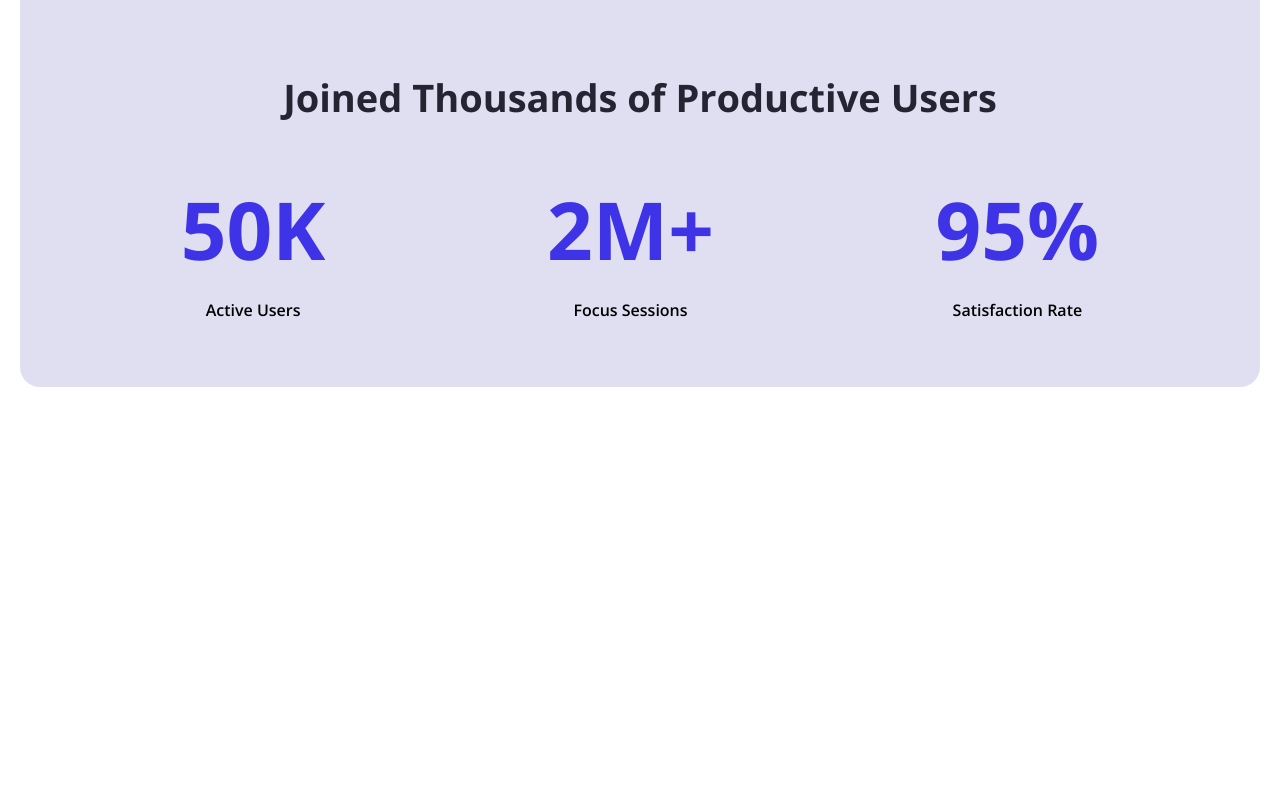
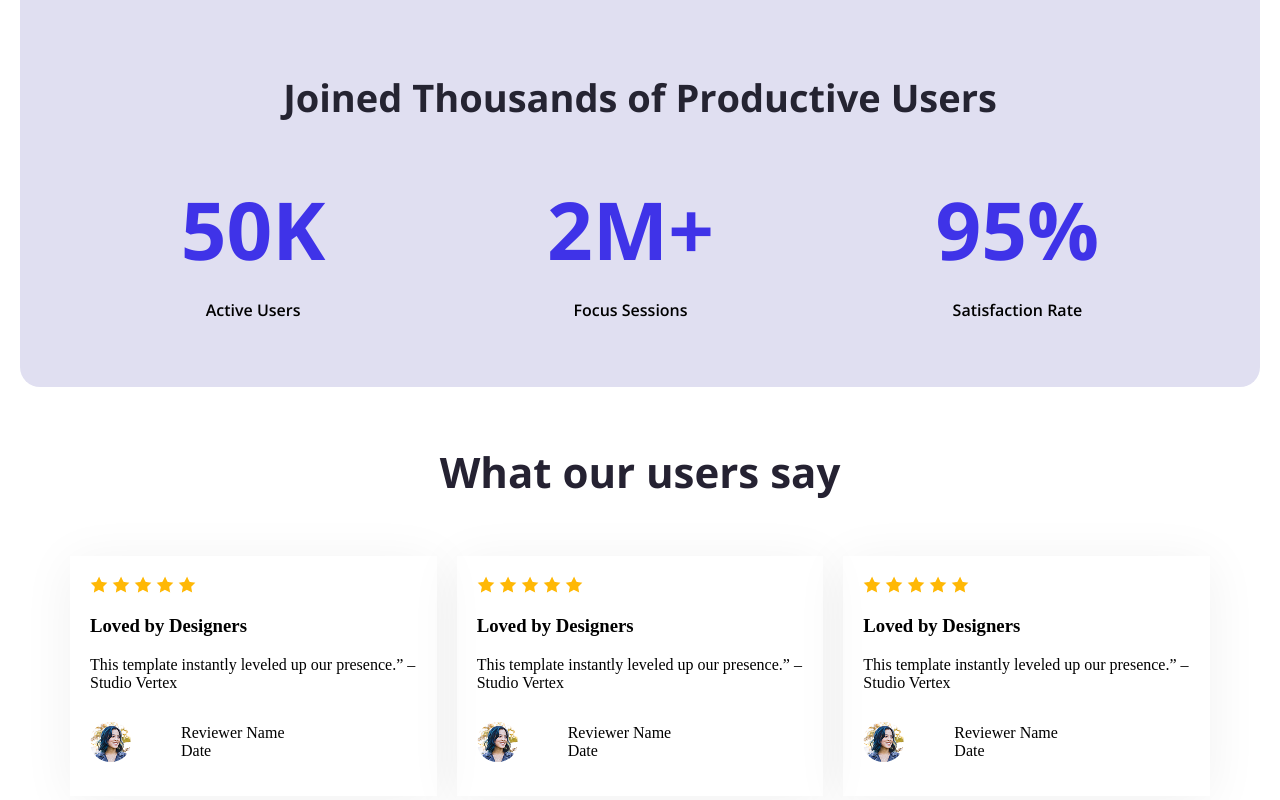
Before and after one commit to rsd-hub-bit/Assignment-1, a plain HTML site: page index.html in a window 1280 px wide. Shown: the part 1322-2122 px from the top of the page. Before the commit the page ends 1717 px from the top, so only its background shows below. Drawn offline with nearby package versions, Linux system fonts and the light colour scheme.

Commit message:
4th Page Added

```diff
--- a/index.html
+++ b/index.html
@@ -38,6 +38,7 @@
                 <img class="sec-img" src="B12A01-landing-launchpad/Assets/wc-mini.png" alt="">
             </div>
         </section>
+
         <section class="sec2-content">
             <h4 class="sec-title2 open-sans-normal2">Joined Thousands of Productive Users</h4>
             <div class="sec-joined open-sans-normal2" >
@@ -56,6 +57,67 @@
             </div>
         </section>
 
+         <section class="sec3-content">
+            <h4 class="sec-title title3 open-sans-normal2">What our users say</h4>
+            <div class="sec3-words">
+                <div class="sec3-set">
+                    <div>
+                        <img src="B12A01-landing-launchpad/Assets/icon-star.png" alt="">
+                        <img src="B12A01-landing-launchpad/Assets/icon-star.png" alt="">
+                        <img src="B12A01-landing-launchpad/Assets/icon-star.png" alt="">
+                        <img src="B12A01-landing-launchpad/Assets/icon-star.png" alt="">
+                        <img src="B12A01-landing-launchpad/Assets/icon-star.png" alt="">
+                    </div>
+                    <h3>Loved by Designers</h3>
+                    <p>This template instantly leveled up our presence.” – Studio Vertex</p>
+                    <div class="sec3-set-avatar-container">
+                        <img class="sec3-set-avatar" src="B12A01-landing-launchpad/Assets/avatar.png" alt="">
+                        <ul>
+                            <li>Reviewer Name</li>
+                            <li>Date</li>
+                        </ul>
+                    </div>
+                </div>
+                <div class="sec3-set">
+                    <div>
+                        <img src="B12A01-landing-launchpad/Assets/icon-star.png" alt="">
+                        <img src="B12A01-landing-launchpad/Assets/icon-star.png" alt="">
+                        <img src="B12A01-landing-launchpad/Assets/icon-star.png" alt="">
+                        <img src="B12A01-landing-launchpad/Assets/icon-star.png" alt="">
+                        <img src="B12A01-landing-launchpad/Assets/icon-star.png" alt="">
+                    </div>
+                    <h3>Loved by Designers</h3>
+                    <p>This template instantly leveled up our presence.” – Studio Vertex</p>
+                    <div class="sec3-set-avatar-container">
+                        <img class="sec3-set-avatar" src="B12A01-landing-launchpad/Assets/avatar.png" alt="">
+                        <ul>
+                            <li>Reviewer Name</li>
+                            <li>Date</li>
+                        </ul>
+                    </div>
+
+                </div>
+                <div class="sec3-set">
+                    <div>
+                        <img src="B12A01-landing-launchpad/Assets/icon-star.png" alt="">
+                        <img src="B12A01-landing-launchpad/Assets/icon-star.png" alt="">
+                        <img src="B12A01-landing-launchpad/Assets/icon-star.png" alt="">
+                        <img src="B12A01-landing-launchpad/Assets/icon-star.png" alt="">
+                        <img src="B12A01-landing-launchpad/Assets/icon-star.png" alt="">
+                    </div>
+                    <h3>Loved by Designers</h3>
+                    <p>This template instantly leveled up our presence.” – Studio Vertex</p>
+                    <div class="sec3-set-avatar-container">
+                        <img class="sec3-set-avatar" src="B12A01-landing-launchpad/Assets/avatar.png" alt="">
+                        <ul>
+                            <li>Reviewer Name</li>
+                            <li>Date</li>
+                        </ul>
+                    </div>
+                </div>
+            </div>
+        </section>
+
 
 
     </main>
```
